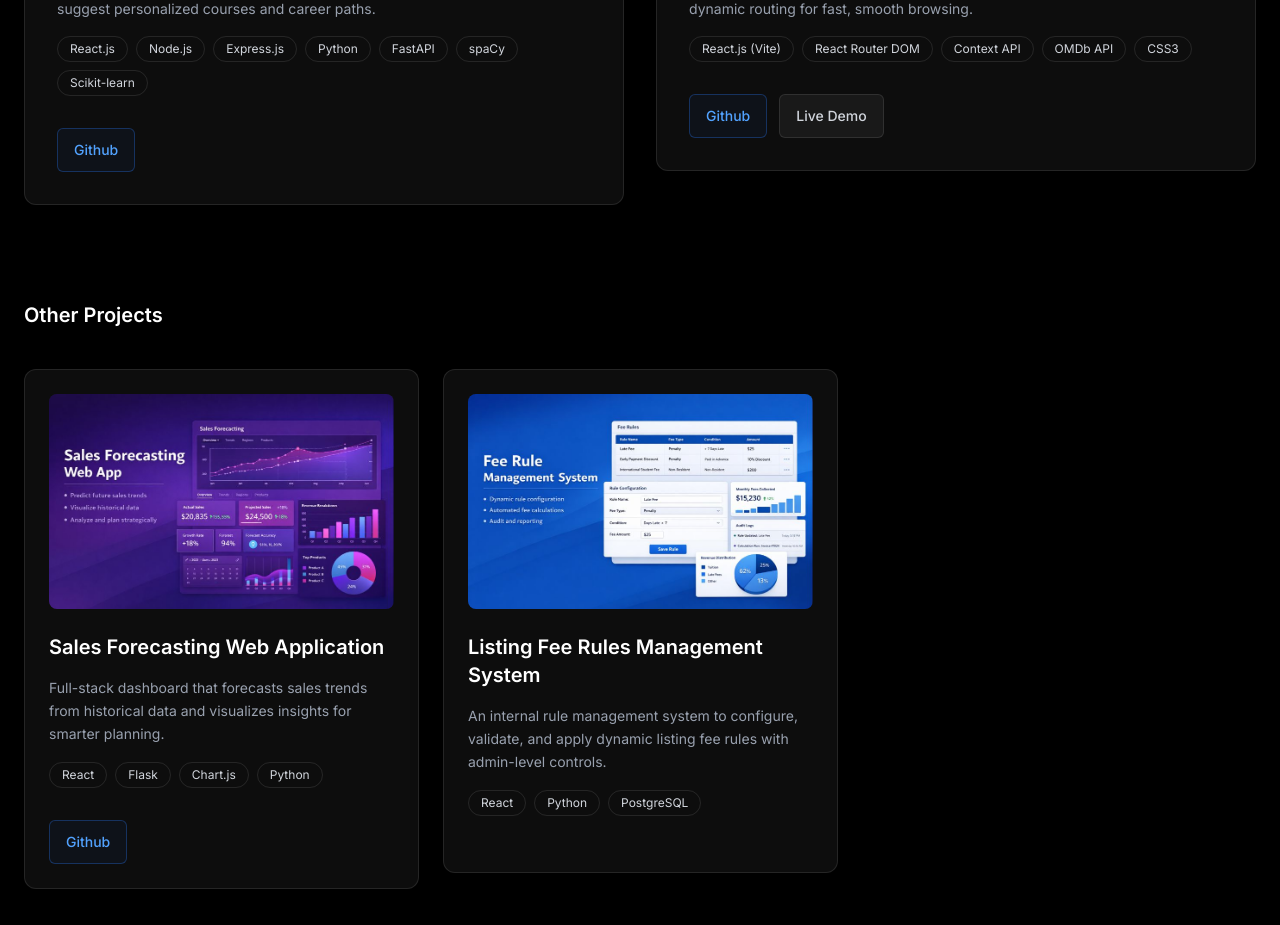
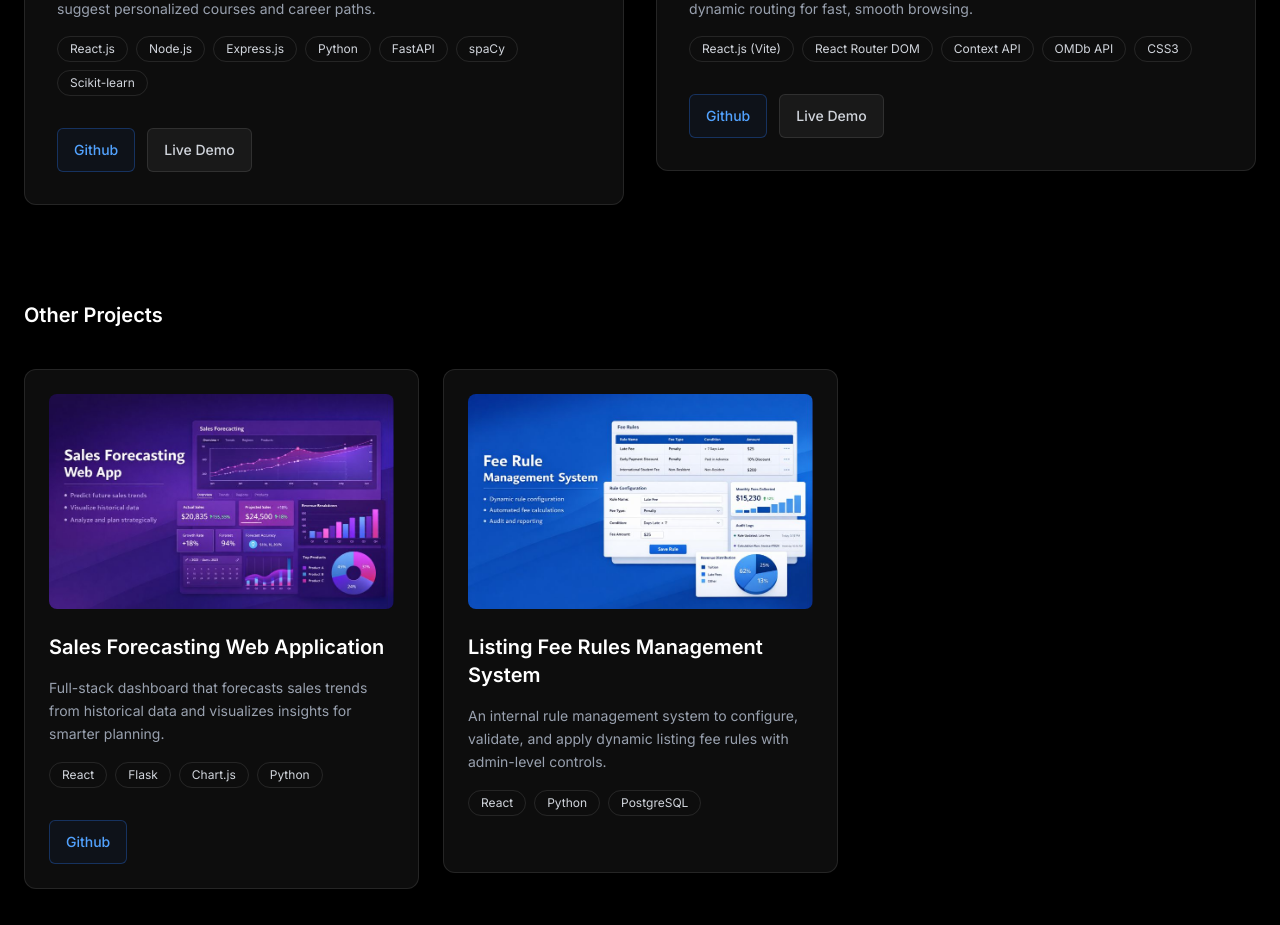
Before and after one commit to gautam1025/Portfolio, a React (Vite) app: page / in a window 1280 px wide. Shown: the part 2740-3665 px from the top of the page. Built offline with nearby package versions, Linux system fonts and the light colour scheme.

Commit message:
Add live link to Course Recommender project

```diff
--- a/src/data/projects.js
+++ b/src/data/projects.js
@@ -6,7 +6,7 @@ export const projects = [
       "Resume-based recommendation engine using NLP and microservices to suggest personalized courses and career paths.",
     tech: ["React.js", "Node.js", "Express.js", "Python", "FastAPI",  "spaCy", "Scikit-learn" ],
     github: "https://github.com/gautam1025/Course-Recommender-System",
-    live: "",
+    live: "https://course-recommender-gg43.vercel.app",
     image: "/projects/project1.jpeg",
     featured: true,
   },
```
